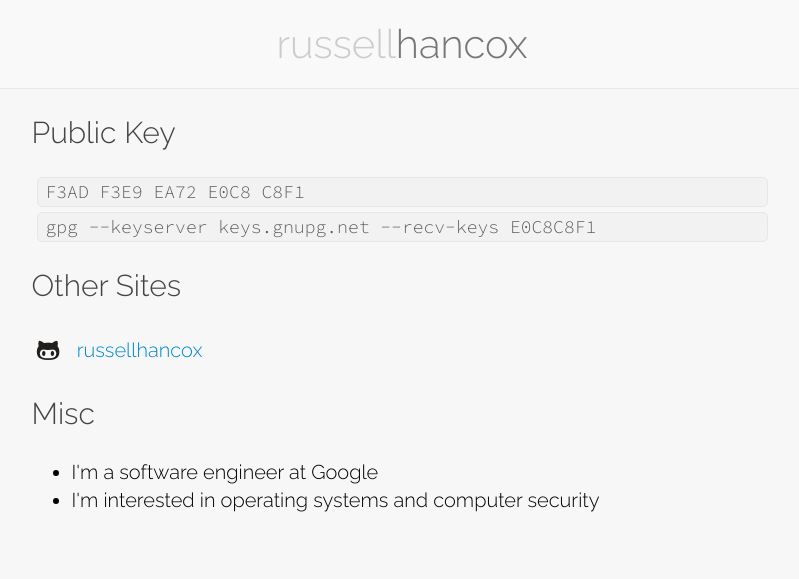
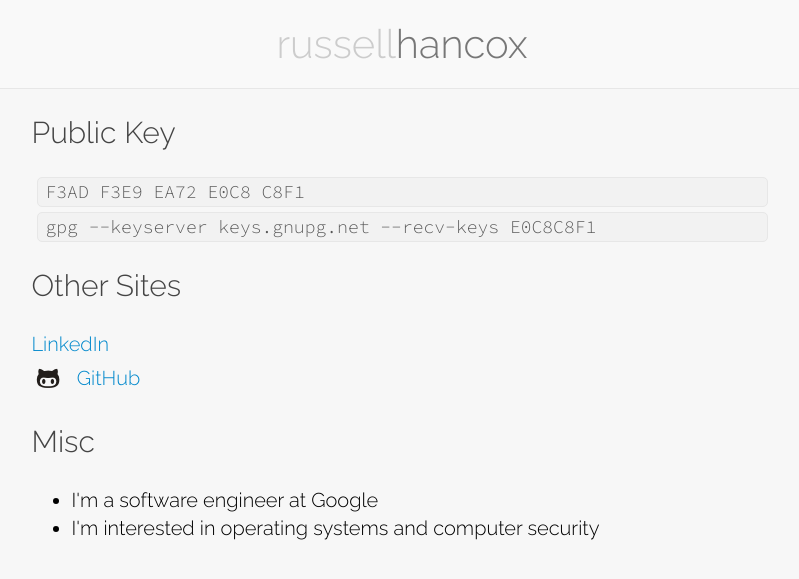
Before and after one commit to russellhancox/russell.hancox.us, a Jekyll site: the page built from index.html, in a window 1280 px wide. Shown: the top 579 px of the page, without its empty margins (238-1037 px from the left). Built offline with Jekyll 4.4.1, drawn with Linux system fonts in a browser that asks for light colours.

Commit message:
Add LinkedIn

```diff
--- a/index.html
+++ b/index.html
@@ -9,7 +9,8 @@ layout: index
 
         <h3>Other Sites</h3>
         <ul class='list-style-none'>
-          <li><a href="https://github.com/russellhancox">russellhancox</a></li>
+	  <li><a href="https://linkedin.com/in/russellhancox">LinkedIn</a></li>
+          <li><a href="https://github.com/russellhancox">GitHub</a></li>
         </ul>
 
         <h3>Misc</h3>
```
